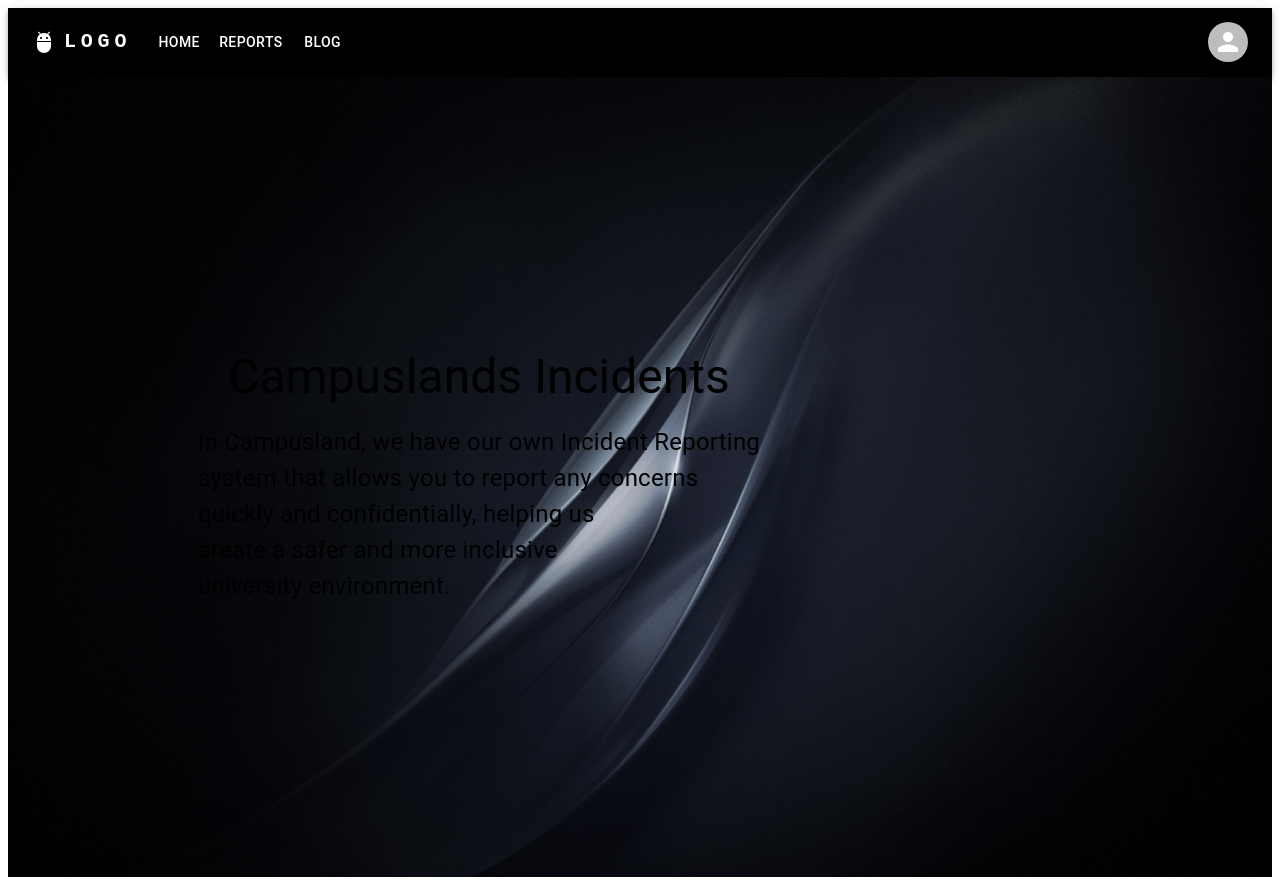
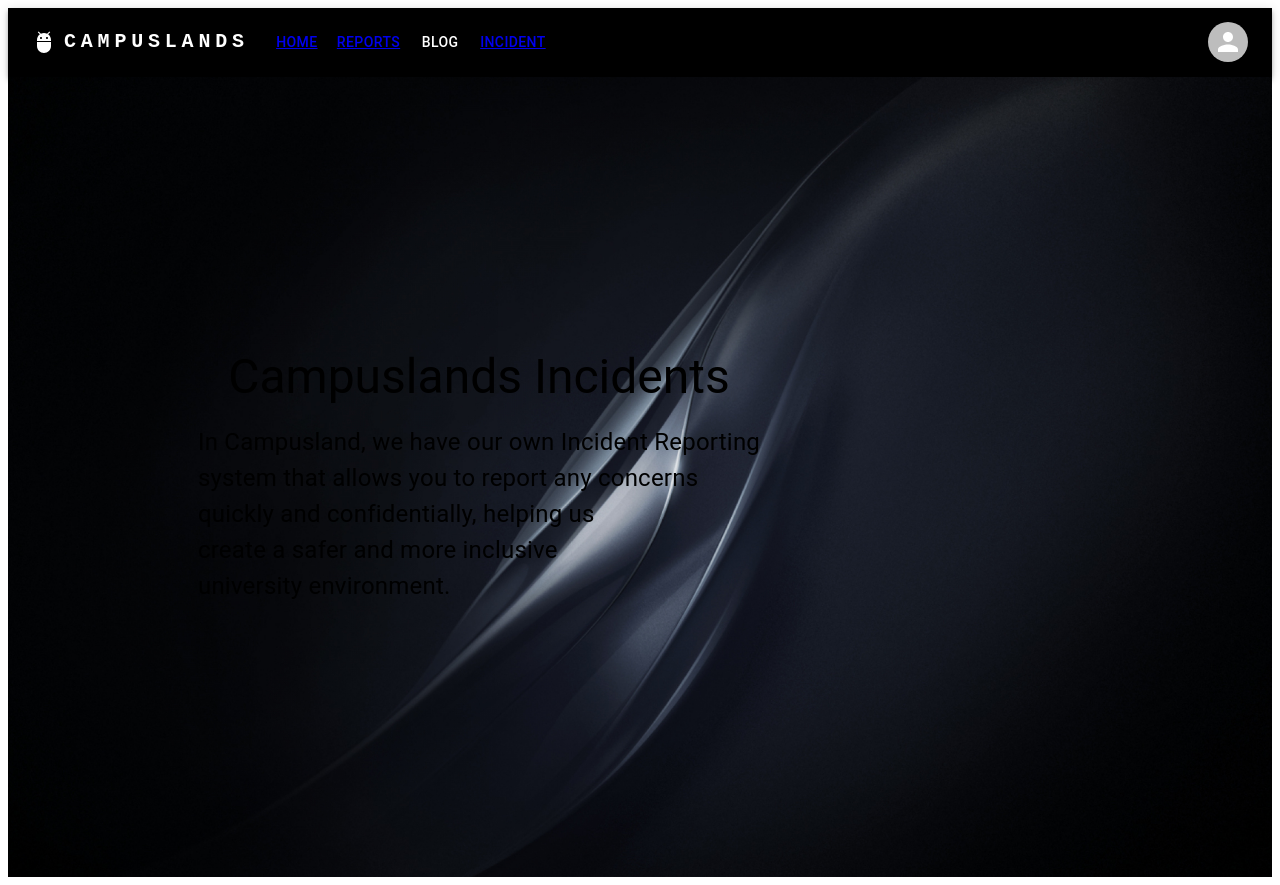
Before and after one commit to JuanDiegoQuinteroCampus/IncidentsProjectCampus, a React (Vite) app: page / in a window 1280 px wide. Built offline with nearby package versions, Linux system fonts and the light colour scheme; what @nextui-org/react would draw is missing.

Commit message:
feat: :truck: add routes, home.jsx
the routes were added to home.jsx in order to redirect me to the corresponding components

```diff
--- a/src/components/Home.jsx
+++ b/src/components/Home.jsx
@@ -12,35 +12,20 @@ import Button from "@mui/material/Button";
 import Tooltip from "@mui/material/Tooltip";
 import MenuItem from "@mui/material/MenuItem";
 import AdbIcon from "@mui/icons-material/Adb";
-import Content from './Content'
-
-
-
 import { Link, Outlet, useNavigate } from "react-router-dom";
 
-
-
-const pages = ["Home", "Reports", "Blog"];
-const settings = [
-  "Profile",
-  "Account",
-  "Dashboard",
-  "Logout",
-  "Login",
-  "Register",
-];
+const pages = ["Home", "Reports", "Blog", "Incidents"];
+const settings = ["Profile", "Logout", "Login", "Register"];
 
 export default function Home() {
-
   const [anchorElNav, setAnchorElNav] = React.useState(null);
   const [anchorElUser, setAnchorElUser] = React.useState(null);
-
-
   const history = useNavigate();
 
   const handleOpenNavMenu = (event) => {
     setAnchorElNav(event.currentTarget);
   };
+
   const handleOpenUserMenu = (event) => {
     setAnchorElUser(event.currentTarget);
   };
@@ -60,7 +45,6 @@ export default function Home() {
 
   const handleLogout = () => {
     localStorage.clear();
-
     history("/");
   };
 
@@ -88,7 +72,7 @@ export default function Home() {
                 textDecoration: "none",
               }}
             >
-              LOGO
+              CAMPUSLANDS
             </Typography>
 
             <Box sx={{ flexGrow: 1, display: { xs: "flex", md: "none" } }}>
@@ -124,7 +108,11 @@ export default function Home() {
                   <MenuItem key={page} onClick={handleCloseNavMenu}>
                     <Typography textAlign="center">
                       {page === "Reports" ? (
-                        <Link to="/reports" >REPORTS</Link>
+                        <Link to="/reports">Report</Link>
+                      ) : page === "Incidents" ? (
+                        <Link to="/incidents">Incident</Link>
+                      ) : page === "Home" ? (
+                        <Link to="/">Home</Link>
                       ) : (
                         page
                       )}
@@ -159,7 +147,15 @@ export default function Home() {
                   onClick={handleCloseNavMenu}
                   sx={{ my: 2, color: "white", display: "block" }}
                 >
-                  {page}
+                  {page === "Reports" ? (
+                    <Link to="/reports">REPORTS</Link>
+                  ) : page === "Incidents" ? (
+                    <Link to="/incidents">Incident</Link>
+                  ) : page === "Home" ? (
+                    <Link to="/">Home</Link>
+                  ) : (
+                    page
+                  )}
                 </Button>
               ))}
             </Box>
@@ -211,7 +207,6 @@ export default function Home() {
       </AppBar>
 
       <Outlet />
-
     </>
   );
 }
```
